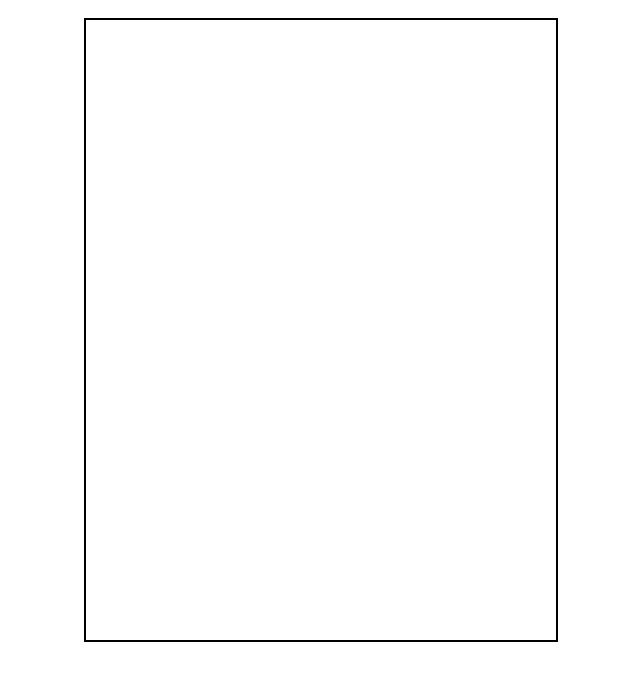
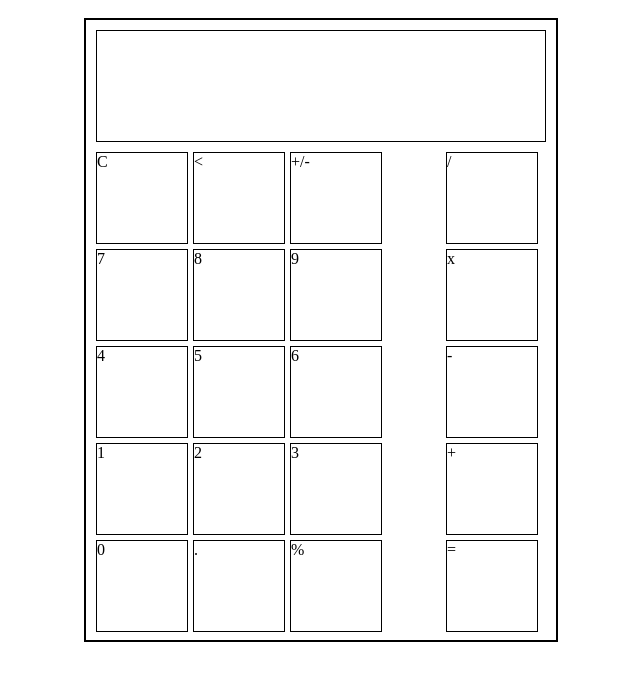
Before and after one commit to hiimdan/odin-project-simple-calc, a plain HTML site: page index.html in a window 1280 px wide. Shown: the part 110-790 px from the top of the page, without its empty margins (319-959 px from the left). Drawn offline with Linux system fonts and the light colour scheme.

Commit message:
Create button layout and map number input to display

```diff
--- a/index.html
+++ b/index.html
@@ -12,7 +12,33 @@
     <div class="container">
         <h1>Simple Calc</h1>
         <div id="calculator">
-
+            <div id="display"></div>
+            <div id="btn-container">
+                <div class="btn-group btns-1">
+                    <div class="button" id="clear">C</div>
+                    <div class="button" id="backspace">&lt;</div>
+                    <div class="button">+/-</div>
+                    <div class="button number">7</div>
+                    <div class="button number">8</div>
+                    <div class="button number">9</div>
+                    <div class="button number">4</div>
+                    <div class="button number">5</div>
+                    <div class="button number">6</div>
+                    <div class="button number">1</div>
+                    <div class="button number">2</div>
+                    <div class="button number">3</div>
+                    <div class="button number">0</div>
+                    <div class="button">.</div>
+                    <div class="button">%</div>
+                </div>
+                <div class="btn-group btns-2">
+                    <div class="button operator">/</div>
+                    <div class="button operator">x</div>
+                    <div class="button operator">-</div>
+                    <div class="button operator">+</div>
+                    <div class="button operator">=</div>
+                </div>
+            </div>
         </div>
     </div>
     <script src="./script.js"></script>
--- a/script.js
+++ b/script.js
@@ -1,3 +1,13 @@
+const numberButtons = document.querySelectorAll('.number');
+numberButtons.forEach(btn => {
+    btn.addEventListener('click', inputNumber)
+})
+
+const clearButton = document.querySelector('#clear');
+clearButton.addEventListener('click', () => calcDisplay.textContent = '');
+
+const calcDisplay = document.querySelector('#display');
+
 function operate(left, right, operand) {
     if (operand == '+') {
         return left + right;
@@ -12,3 +22,7 @@ function operate(left, right, operand) {
         return left / right;
     }
 }
+
+function inputNumber(e) {
+    calcDisplay.textContent += e.target.textContent;
+}
--- a/styles.css
+++ b/styles.css
@@ -24,4 +24,38 @@ h1 {
     height: 600px;
     border: 2px solid black;
     padding: 10px;
+    display: flex;
+    flex-direction: column;
 }
+
+#display {
+    border: 1px solid black;
+    margin-bottom: 10px;
+    height: 110px;
+    flex: 0 0 auto;
+    display: flex;
+    justify-content: flex-end;
+    align-items: flex-end;
+}
+
+#btn-container {
+    flex: 1 1 auto;
+    display: flex;
+    justify-content: space-between;
+}
+
+.btn-group {
+    display: flex;
+    flex-wrap: wrap;
+    gap: 5px;
+}
+
+.btns-1 {
+    min-width: 350px;
+}
+
+.button {
+    width: 90px;
+    height: 90px;
+    border: 1px solid black;
+}
```
